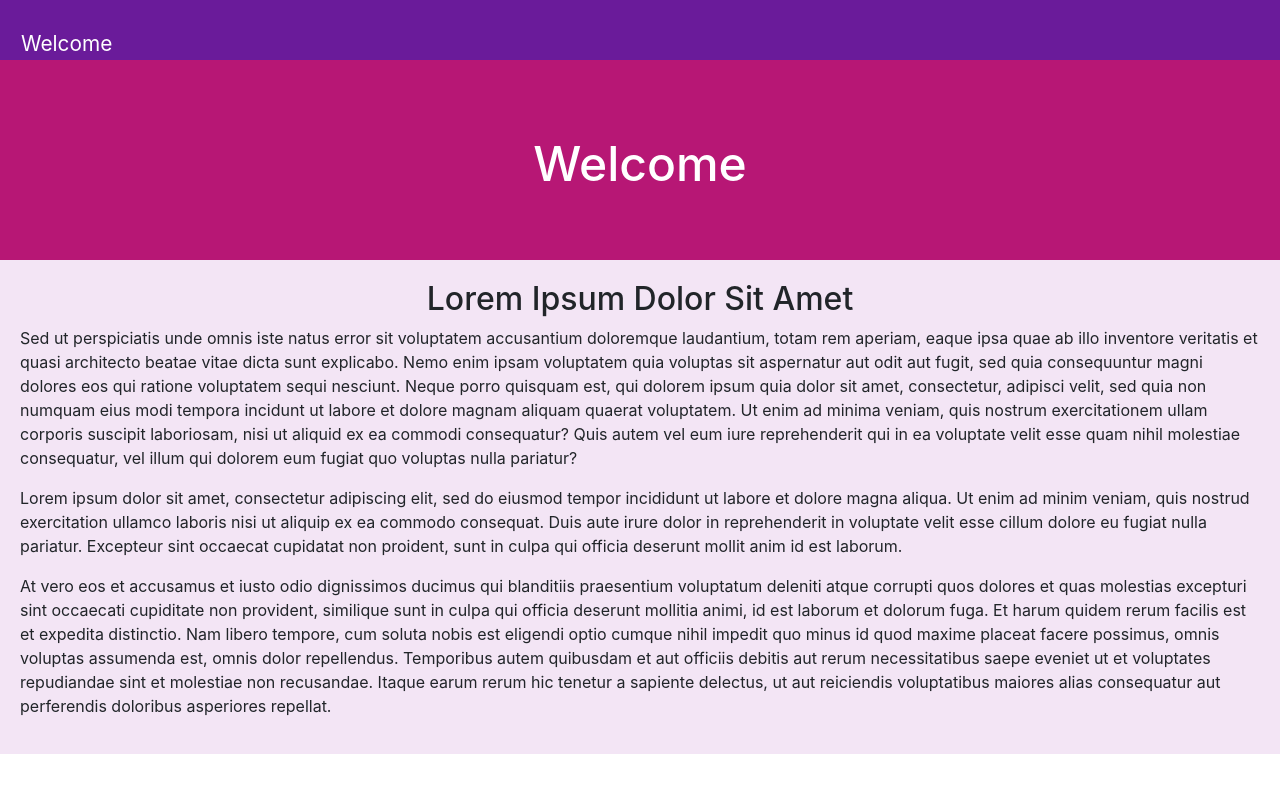
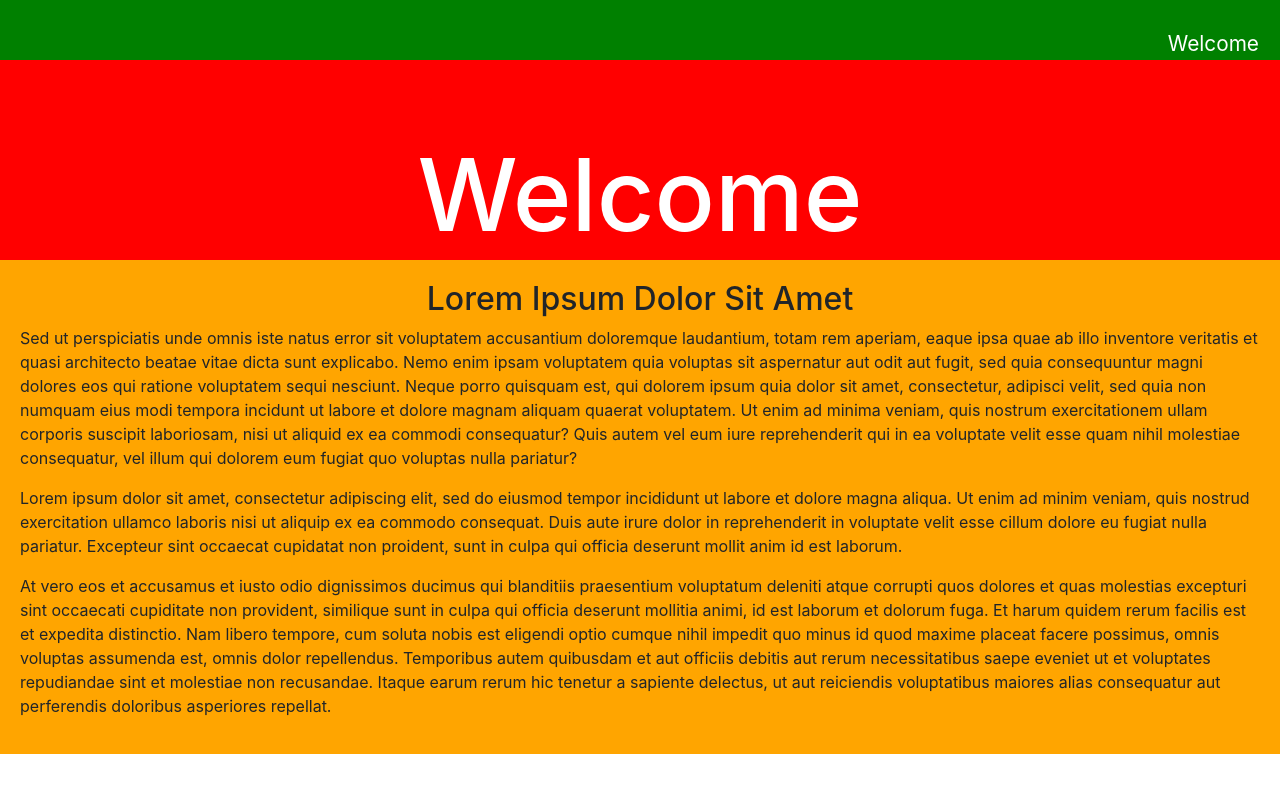
Before and after one commit to smwarsh/reactpractice, a React (Create React App) app: page / in a window 1280 px wide. Shown: the top 792 px of the page. Built offline with nearby package versions, Linux system fonts and the light colour scheme.

Commit message:
Change styles of page with hard coded inline CSS

```diff
--- a/src/components/Header.js
+++ b/src/components/Header.js
@@ -4,8 +4,8 @@ import "../styles/Header.css";
 // By importing the Header.css file, it is added to the DOM whenever this component loads
 
 const Header = () => (
-  <header className="header">
-    <h1>Welcome</h1>
+  <header className="header" style={{'background': 'red'}}>
+    <h1 style={{'font-size': 100}}>Welcome</h1>
   </header>
 );
 
--- a/src/components/Navbar.js
+++ b/src/components/Navbar.js
@@ -4,7 +4,7 @@ import "../styles/Navbar.css";
 // By importing the Navbar.css file, it is added to the DOM whenever this component loads
 
 const Navbar = () => (
-  <nav className="navbar">
+  <nav className="navbar" style={{'background': 'green', 'justifyContent': 'flex-end'}}>
     <a href="/">Welcome</a>
   </nav>
 );
--- a/src/components/Section.js
+++ b/src/components/Section.js
@@ -3,7 +3,7 @@ import "../styles/Section.css";
 
 // By importing the Section.css file, it is added to the DOM whenever this component loads
 const Section = () => (
-  <section className="section">
+  <section className="section" style={{'background': 'orange'}}>
     <h2>Lorem Ipsum Dolor Sit Amet</h2>
     <p>
       Sed ut perspiciatis unde omnis iste natus error sit voluptatem accusantium
```
